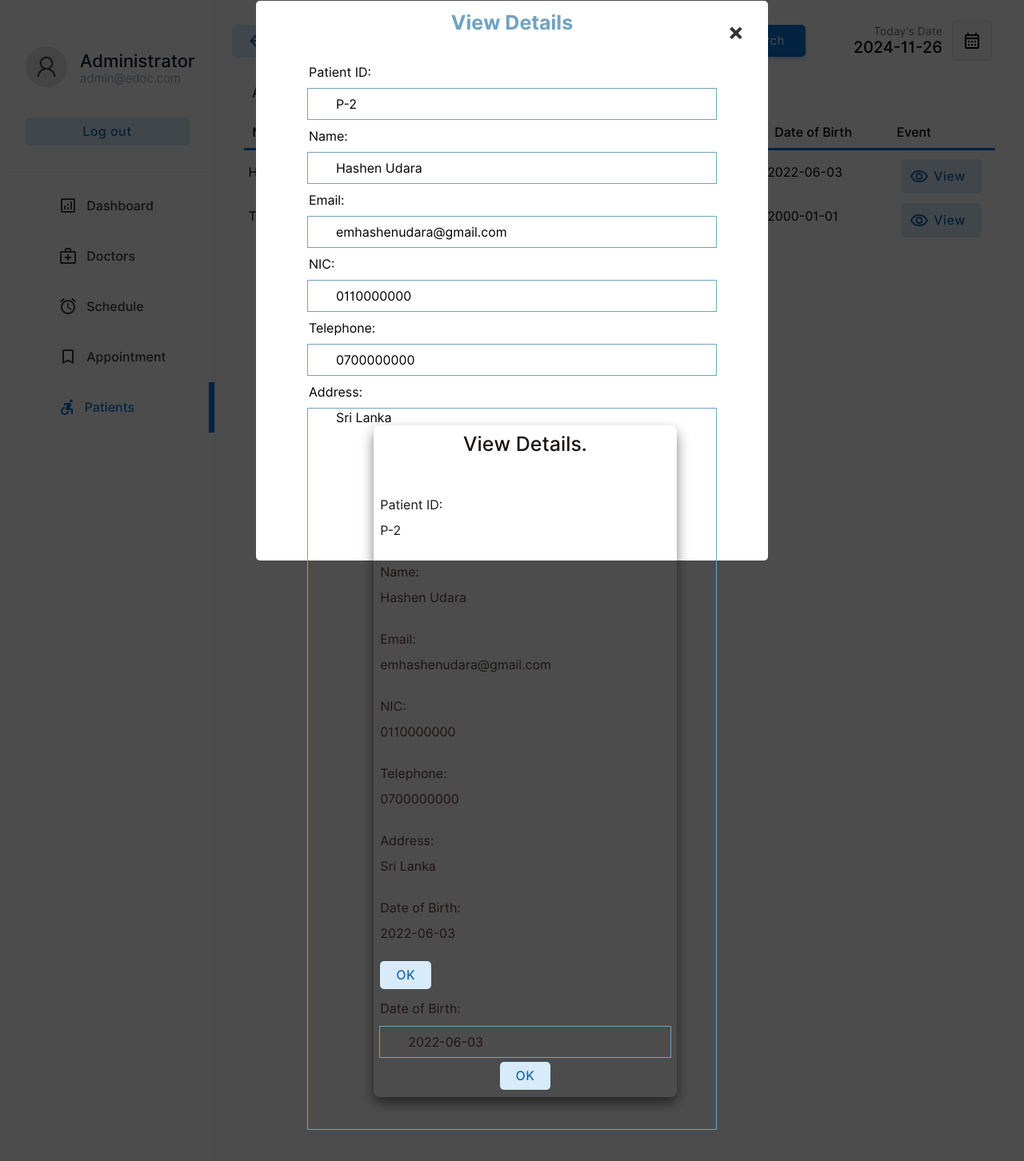
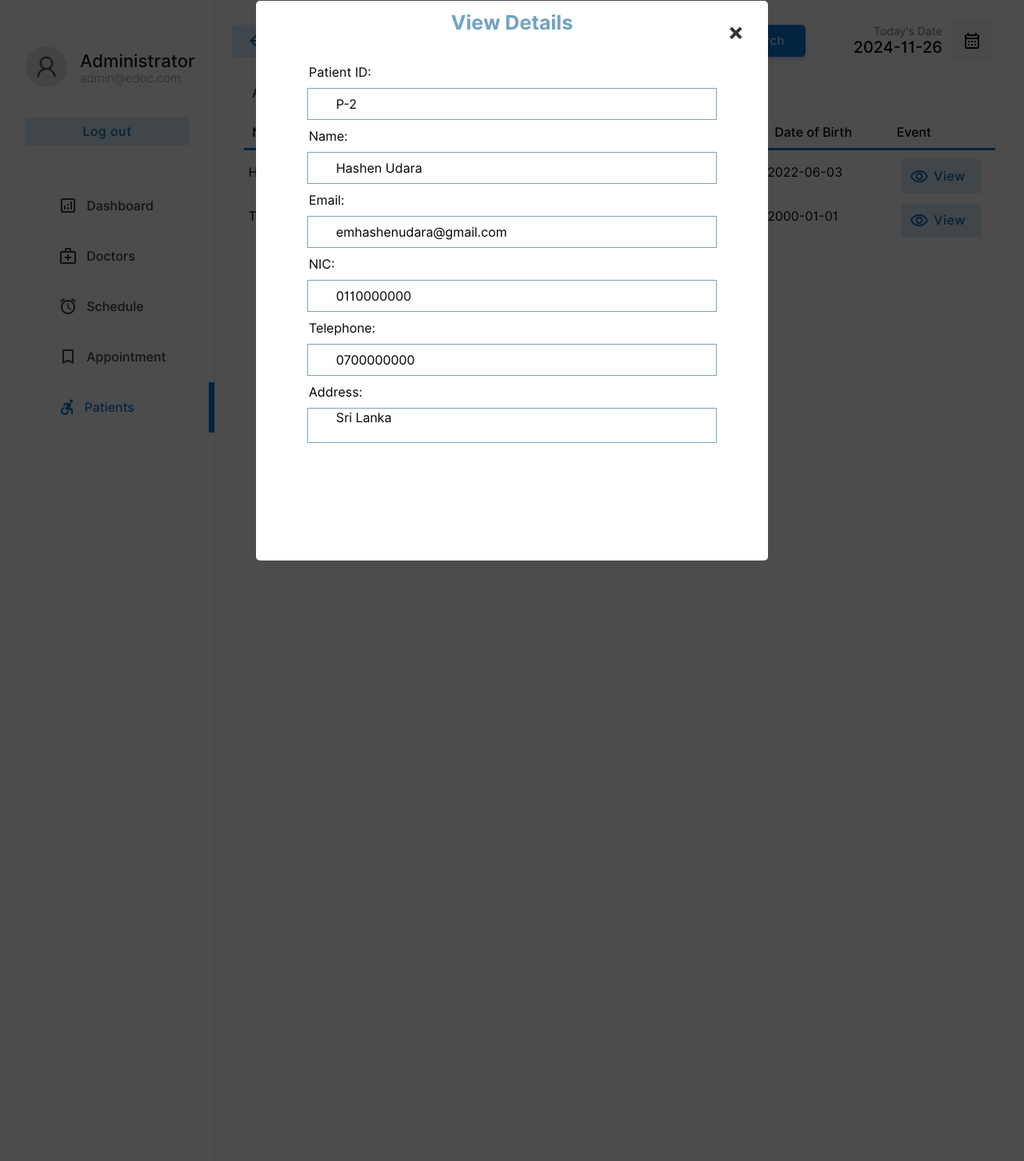
Before and after one commit to CED-b2005/Health_Care, a PHP site: page /admin/patient.php?action=view&id=2 in a window 1280 px wide. Shown: the top 1452 px of the page at 80% size. Run offline with PHP 8.4, Linux system fonts and the light colour scheme; a user stored in the database is signed in; data comes from the database, SQL or seed files in the repository.

Commit message:
change by binh

```diff
--- a/admin/patient.php
+++ b/admin/patient.php
@@ -314,116 +314,6 @@
                                 <td style= "border: 1px solid #71a3c1" class="label-td tb-td" colspan="2">
                                 '.$address.'
                         </div>
-                        <div style="display: flex;justify-content: center;">
-                        <table width="80%" class="sub-table scrolldown add-doc-form-container" border="0">
-
-                            <tr>
-                                <td>
-                                    <p style="padding: 0;margin: 0;text-align: center;font-size: 25px;font-weight: 500;">View Details.</p><br><br>
-                                </td>
-                            </tr>
-                            <tr>
-
-                                <td class="label-td" colspan="2">
-                                    <label for="name" class="form-label">Patient ID: </label>
-                                </td>
-                            </tr>
-                            <tr>
-                                <td class="label-td" colspan="2">
-                                    P-'.$id.'<br><br>
-                                </td>
-
-                            </tr>
-
-                            <tr>
-
-                                <td class="label-td" colspan="2">
-                                    <label for="name" class="form-label">Name: </label>
-                                </td>
-                            </tr>
-                            <tr>
-                                <td class="label-td" colspan="2">
-                                    '.$name.'<br><br>
-                                </td>
-
-                            </tr>
-                            <tr>
-                                <td class="label-td" colspan="2">
-                                    <label for="Email" class="form-label">Email: </label>
-                                </td>
-                            </tr>
-                            <tr>
-                                <td class="label-td" colspan="2">
-                                '.$email.'<br><br>
-                                </td>
-                            </tr>
-                            <tr>
-                                <td class="label-td" colspan="2">
-                                    <label for="nic" class="form-label">NIC: </label>
-                                </td>
-                            </tr>
-                            <tr>
-                                <td class="label-td" colspan="2">
-                                '.$nic.'<br><br>
-                                </td>
-                            </tr>
-                            <tr>
-                                <td class="label-td" colspan="2">
-                                    <label for="Tele" class="form-label">Telephone: </label>
-                                </td>
-                            </tr>
-                            <tr>
-                                <td class="label-td" colspan="2">
-                                '.$tele.'<br><br>
-                                </td>
-                            </tr>
-                            <tr>
-                                <td class="label-td" colspan="2">
-                                    <label for="spec" class="form-label">Address: </label>
-
-                                </td>
-                            </tr>
-                            <tr>
-                            <td class="label-td" colspan="2">
-                            '.$address.'<br><br>
-                            </td>
-                            </tr>
-                            <tr>
-
-                                <td class="label-td" colspan="2">
-                                    <label for="name" class="form-label">Date of Birth: </label>
-                                </td>
-                            </tr>
-                            <tr>
-                                <td class="label-td" colspan="2">
-                                    '.$dob.'<br><br>
-                                </td>
-
-                            </tr>
-                            <tr>
-                                <td colspan="2">
-                                    <a href="patient.php"><input type="button" value="OK" class="login-btn btn-primary-soft btn" ></a>
-
-
-                                </td>
-                                </tr>
-                                <tr>
-                                    <td class="label-td" colspan="2">
-                                        <label for="name" class="form-label">Date of Birth: </label>
-                                    </td>
-                                </tr>
-                                <tr>
-                                    <td style= "border: 1px solid #71a3c1" class="label-td tb-td" colspan="2">
-                                        '.$dob.'
-                                    </td>
-                                </tr>
-                                <tr>
-                                    <td style="text-align:center" colspan="2">
-                                        <a href="patient.php"><input type="button" value="OK" class="login-btn btn-primary-soft btn" ></a>
-                                    </td>
-                                </tr>
-                            </table>
-                        </div>
                     </center>
                     <br><br>
             </div>
--- a/connection.php
+++ b/connection.php
@@ -1,6 +1,6 @@
 <?php
 
-    $database= new mysqli("localhost","root","Thuy@2005","edoc");
+    $database= new mysqli("localhost","root","","edoc");
     if ($database->connect_error){
         die("Connection failed:  ".$database->connect_error);
     }
```
